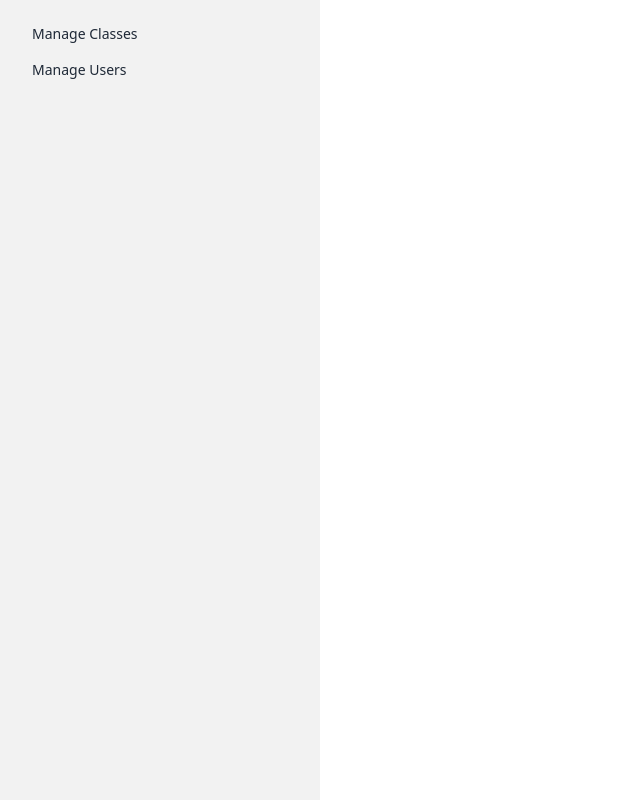
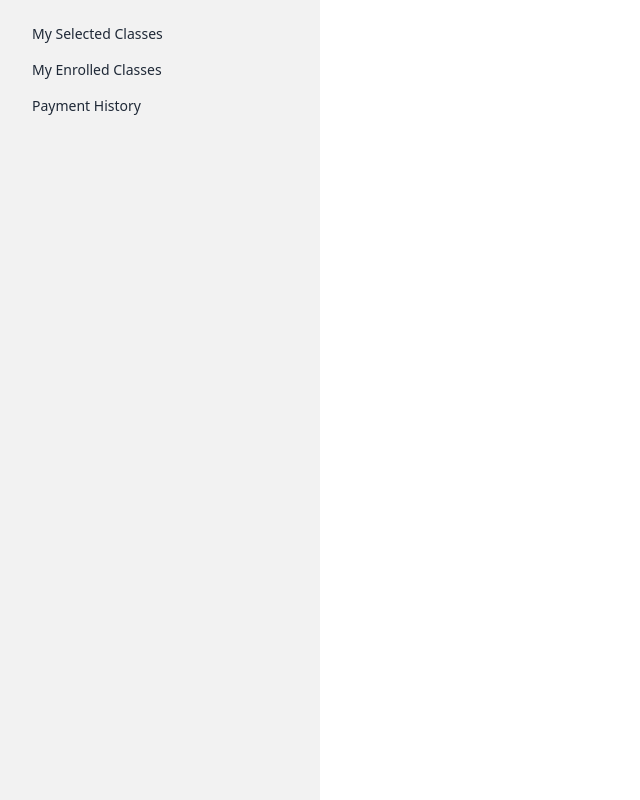
Before and after one commit to pietaa8/Summer-Camp-Client, a React (Vite) app: page /dashboard in a window 1280 px wide. Shown: the whole page, without its empty margins (0-640 px from the left). Built offline with nearby package versions, Linux system fonts and the light colour scheme; no server answers.

Commit message:
admin created

```diff
--- a/package.json
+++ b/package.json
@@ -10,8 +10,10 @@
     "preview": "vite preview"
   },
   "dependencies": {
+    "axios": "^1.4.0",
     "firebase": "^9.22.2",
     "framer-motion": "^10.12.16",
+    "jsonwebtoken": "^9.0.0",
     "localforage": "^1.10.0",
     "match-sorter": "^6.3.1",
     "react": "^18.2.0",
--- a/src/Layout/Dashboard.jsx
+++ b/src/Layout/Dashboard.jsx
@@ -1,8 +1,8 @@
 import { Link, Outlet } from "react-router-dom";
+import useAdmin from "../hooks/useAdmin";
 
 const Dashboard = () => {
-  // TODO: Determine the user role (student, instructor, admin)
-  const userRole = "admin"; // Replace with your logic to determine the user role
+  const [isAdmin] = useAdmin();
 
   return (
     <div>
@@ -17,34 +17,25 @@ const Dashboard = () => {
         <div className="drawer-side">
           <label htmlFor="my-drawer-2" className="drawer-overlay"></label>
           <ul className="menu p-4 w-80 h-full bg-base-200 text-base-content">
-            {userRole === "admin" ? (
+            {isAdmin ? (
               <>
                 <li>
-                  <Link>Manage Classes</Link>
+                  <Link to="/dashboard/manageclasses">Manage Classes</Link>
                 </li>
                 <li>
                   <Link to="/dashboard/manageusers">Manage Users</Link>
                 </li>
               </>
-            ) : userRole === "instructor" ? (
+            )  : (
               <>
                 <li>
-                  <Link>Add A Class</Link>
+                  <Link to="/dashboard/selectedclasses">My Selected Classes</Link>
                 </li>
                 <li>
-                  <Link>My Classes</Link>
-                </li>
-              </>
-            ) : (
-              <>
-                <li>
-                  <Link>My Selected Classes</Link>
+                  <Link to="/dashboard/enrolledclasses">My Enrolled Classes</Link>
                 </li>
                 <li>
-                  <Link>My Enrolled Classes</Link>
-                </li>
-                <li>
-                  <Link>Payment History</Link>
+                  <Link to="/dashboard/paymenthistory">Payment History</Link>
                 </li>
               </>
             )}
--- /dev/null
+++ b/src/hooks/useAdmin.jsx
@@ -0,0 +1,20 @@
+import { useContext } from "react";
+import { AuthContext } from "../providers/AuthProvider";
+import useAxiosSecure from "./useAxiosSecure";
+import { useQuery } from "react-query";
+
+const useAdmin=()=>{
+    const {user}=useContext(AuthContext);
+    const [axiosSecure]=useAxiosSecure();
+    const {data : isAdmin,isLoading: isAdminLoading}=useQuery({
+        queryKey: ['isAdmin',user?.email],
+        queryFn: async()=>{
+            const res=await axiosSecure.get(`/users/admin/${user?.email}`);
+            console.log('is admin response',res)
+            return res.data.admin;
+        }
+    })
+    return[isAdmin,isAdminLoading]
+
+}
+export default useAdmin;
--- /dev/null
+++ b/src/hooks/useAxiosSecure.jsx
@@ -0,0 +1,39 @@
+import { useContext, useEffect } from 'react';
+import axios from 'axios';
+import { useNavigate } from 'react-router-dom';
+import { AuthContext } from '../providers/AuthProvider';
+
+const axiosSecure = axios.create({
+  baseURL: 'http://localhost:5000',
+});
+
+const useAxiosSecure = () => {
+  const { logOut } = useContext(AuthContext)
+
+  const navigate = useNavigate();
+
+  useEffect(() => {
+    axiosSecure.interceptors.request.use((config) => {
+      const token = localStorage.getItem('access-token');
+      if (token) {
+        config.headers.Authorization = `Bearer ${token}`;
+      }
+      return config;
+    });
+
+    axiosSecure.interceptors.response.use(
+      (response) => response,
+      async (error) => {
+        if (error.response && (error.response.status === 401 || error.response.status === 403)) {
+          await logOut();
+          navigate('/login');
+        }
+        return Promise.reject(error);
+      }
+    );
+  }, [logOut, navigate]);
+
+  return [axiosSecure];
+};
+
+export default useAxiosSecure;
--- a/src/providers/AuthProvider.jsx
+++ b/src/providers/AuthProvider.jsx
@@ -2,6 +2,7 @@ import { useEffect, useState } from "react";
 import { createContext } from "react";
 import {getAuth, onAuthStateChanged, createUserWithEmailAndPassword, signInWithEmailAndPassword, signOut, updateProfile, GoogleAuthProvider, signInWithPopup} from "firebase/auth";
 import { app } from "../firebase/firebase.config";
+import axios from "axios";
 
 
 export const AuthContext=createContext(null);
@@ -43,7 +44,21 @@ const AuthProvider = ({children}) => {
         const unsubscribe= onAuthStateChanged(auth,currentUser=>{
              setUser(currentUser);
              console.log('current user', currentUser)
-             setLoading(false);
+
+            if(currentUser){
+                 //get and set token
+             axios.post('http://localhost:5000/jwt',{
+                email: currentUser.email
+             })
+             .then(data=>{
+               // console.log(data.data.token);
+                localStorage.setItem('access-token', data.data.token)
+                setLoading(false);
+             })
+            }
+            else{
+                localStorage.removeItem('access-token')
+            }
          });
          return()=>{
              return unsubscribe();
```
Also changed, not shown: 1 other file (tests, documents, lock files or other folders).
